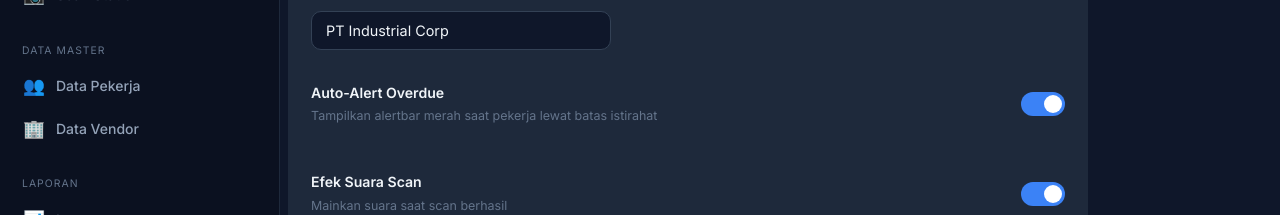
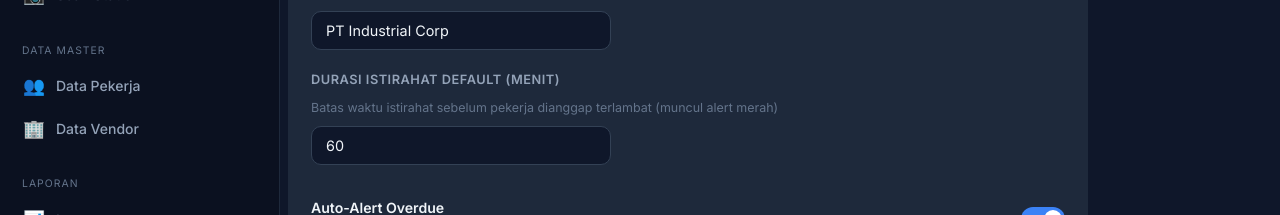
Before and after one commit to rifaldy15/Absensi, a Next.js app: page /pengaturan in a window 1280 px wide. Shown: the part 194-409 px from the top of the page. Built offline with nearby package versions, Linux system fonts and the light colour scheme; no server answers; the database is empty.

Commit message:
feat: implement dynamic break duration setting

```diff
--- a/app/api/settings/route.ts
+++ b/app/api/settings/route.ts
@@ -12,6 +12,7 @@ export async function GET() {
         data: {
           id: "global",
           graceMinutes: 30,
+          breakMinutes: 60,
           activeShifts: "08:00,09:00,15:00,19:00,23:00,00:00",
         },
       });
@@ -30,11 +31,13 @@ export async function PUT(request: Request) {
       where: { id: "global" },
       update: {
         graceMinutes: body.graceMinutes,
+        breakMinutes: body.breakMinutes,
         activeShifts: body.activeShifts,
       },
       create: {
         id: "global",
         graceMinutes: body.graceMinutes || 30,
+        breakMinutes: body.breakMinutes || 60,
         activeShifts: body.activeShifts || "08:00,09:00,15:00,19:00,23:00,00:00",
       },
     });
--- a/app/pengaturan/page.tsx
+++ b/app/pengaturan/page.tsx
@@ -7,6 +7,7 @@ import { Shift } from "@/lib/mock-data";
 export default function PengaturanPage() {
   const [loading, setLoading] = useState(true);
   const [graceMinutes, setGraceMinutes] = useState(30);
+  const [breakMinutes, setBreakMinutes] = useState(60);
   const [activeShifts, setActiveShifts] = useState<string[]>([]);
   const [newShift, setNewShift] = useState("");
 
@@ -30,6 +31,7 @@ export default function PengaturanPage() {
       const data = await res.json();
       if (data && !data.error) {
         setGraceMinutes(data.graceMinutes);
+        setBreakMinutes(data.breakMinutes || 60);
         setActiveShifts(data.activeShifts.split(",").map((s: string) => s.trim()));
       }
     } catch (error) {
@@ -55,6 +57,7 @@ export default function PengaturanPage() {
         headers: { "Content-Type": "application/json" },
         body: JSON.stringify({
           graceMinutes,
+          breakMinutes,
           activeShifts: activeShifts.join(","),
         }),
       });
@@ -112,6 +115,23 @@ export default function PengaturanPage() {
                 className={styles.input}
                 value={companyName}
                 onChange={(e) => setCompanyName(e.target.value)}
+              />
+            </div>
+
+            <div className={styles.field}>
+              <label className={styles.label}>
+                Durasi Istirahat Default (Menit)
+              </label>
+              <p className={styles.description}>
+                Batas waktu istirahat sebelum pekerja dianggap terlambat (muncul alert merah)
+              </p>
+              <input
+                className={styles.input}
+                type="number"
+                min="1"
+                max="120"
+                value={breakMinutes}
+                onChange={(e) => setBreakMinutes(parseInt(e.target.value) || 1)}
               />
             </div>
 
```
Also changed, not shown: app/page.tsx (+4 -4 lines), 2 other files (tests, documents, lock files or other folders).
